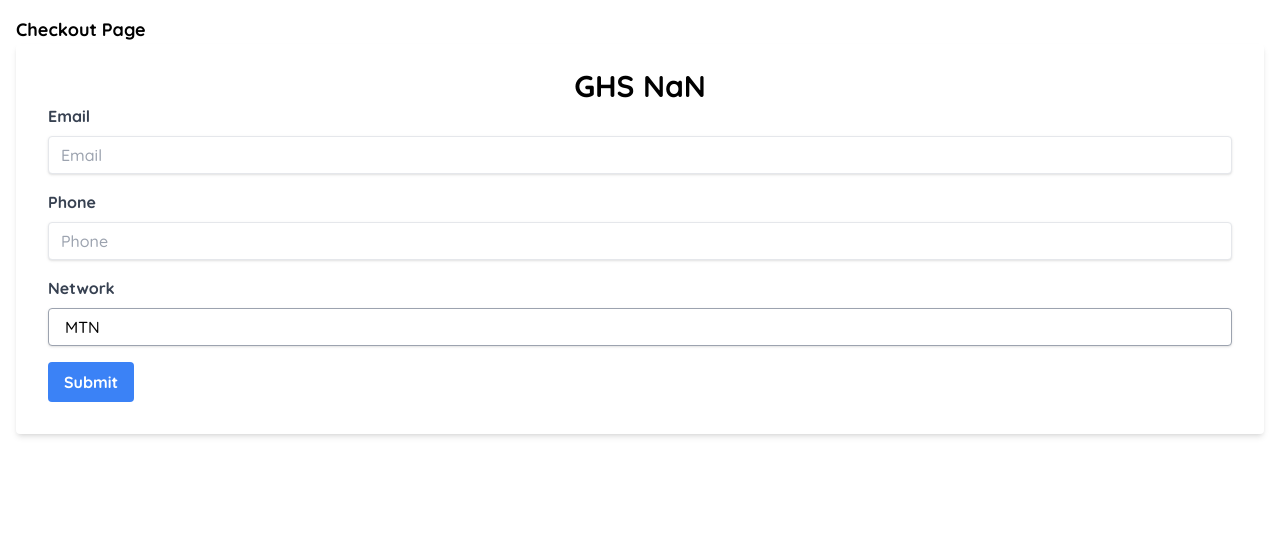
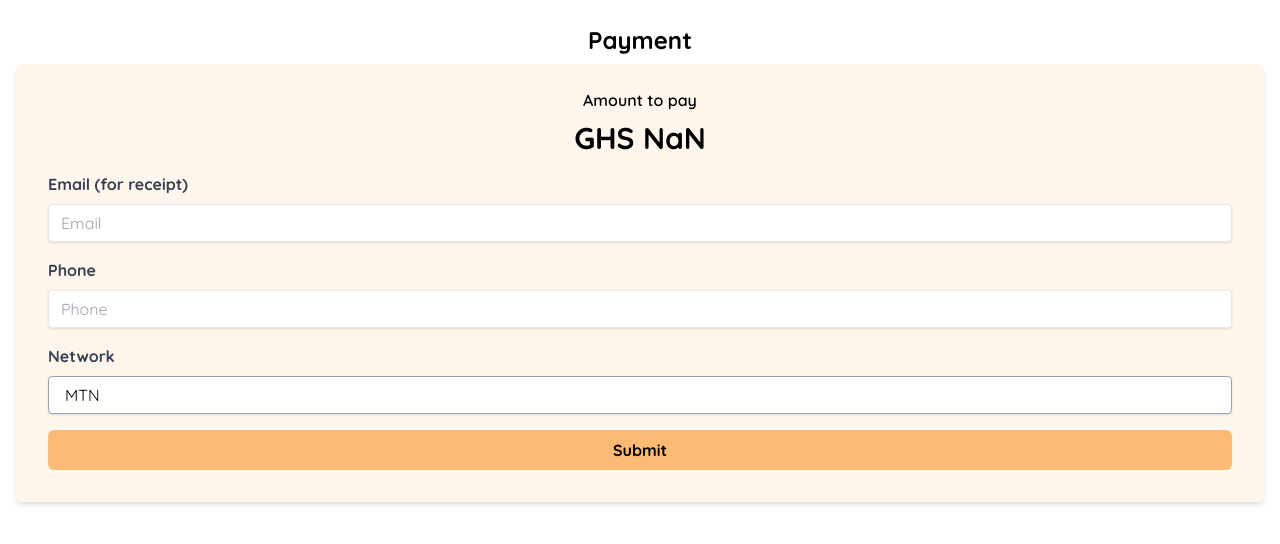
Before and after one commit to ernest-lamptey/christy-frontend, a Next.js app: page /checkout in a window 1280 px wide. Shown: the top 544 px of the page. Built offline with nearby package versions, Linux system fonts and the light colour scheme.

Commit message:
add payment methods

```diff
--- a/components/action_card.js
+++ b/components/action_card.js
@@ -1,11 +1,12 @@
-export default function ActionCard({navigate, buttonText}) {
+export default function ActionCard({navigate, goBack, buttonText, step1, step2}) {
     return (
       <main className="rounded-md bg-orange-100 p-3">
-        <h1 className="text-xl font-bold">Tap on an item to add to cart</h1>
-        <p className="text-lg mb-2">You can edit quantities when you
-            go to your cart</p>
-        <button onClick={() => navigate()}
-          className="rounded-md py-2 px-4 text-xl bg-orange-300 font-bold hover:bg-orange-400">{buttonText}</button>
+        <h1 className="text-xl font-bold">1. {step1}</h1>
+        <h1 className="text-xl font-bold mb-2">2. {step2}</h1>
+        <div className="flex gap-4">
+          <button onClick={() => goBack()} className="rounded-md py-2 px-4 text-xl font-bold border-2 border-orange-300 hover:bg-orange-300">Back</button>
+          <button onClick={() => navigate()} className="rounded-md py-2 px-4 text-xl bg-orange-300 font-bold hover:bg-orange-400">{buttonText}</button>
+        </div>
       </main>
     )
   }
--- a/components/product_card.js
+++ b/components/product_card.js
@@ -1,6 +1,7 @@
 import Image from "next/image"
 import { useState, useContext, useEffect } from "react";
 import { OrderContext } from "@/contexts/OrderContext";
+import { capitalize } from "@/utils/utils";
 
 export default function ProductCard({product, addOrRemoveItem}) {
     const { orders, setOrders } = useContext(OrderContext)
@@ -22,14 +23,14 @@ export default function ProductCard({product, addOrRemoveItem}) {
     return (
       <main onClick={setItem} className={`p-1 border rounded-md ${selected ? 'bg-orange-300': ''}`}>
         <Image
-            className="rounded-md aspect-square object-cover"
+            className="rounded-md object-cover"
             src={product.photoUrl}
-            width={120}
+            width={180}
             height={120}
             alt={product.name}
         />
-        <h3 className="font-bold">{product.name.toLowerCase().replace(/\b\w/g, s => s.toUpperCase())}</h3>
-        <p>from GHS {product.price.toFixed(2)}</p>
+        <h3 className="text-lg  text-slate-700 font-bold">{capitalize(product.name)}</h3>
+        <p className="font-medium -mt-1">from <span className="font-bold">GHS {product.price.toFixed(2)}</span></p>
       </main>
     )
   }
--- a/components/product_list.js
+++ b/components/product_list.js
@@ -12,7 +12,7 @@ export default function ProductList({addOrRemoveItems}) {
     return (
         <>
             <h2 className="text-xl font-bold my-2">Shop Vegetables</h2>
-            <main className="m-auto grid grid-cols-3 gap-2 max-h-[65vh] overflow-scroll">
+            <main className="m-auto grid grid-cols-2 gap-2 max-h-[70vh] overflow-scroll">
                 {data && data.map(item => (
                     <ProductCard key={item._id} product={item} addOrRemoveItem={addOrRemoveItems} />
                 ))}
--- a/pages/_app.js
+++ b/pages/_app.js
@@ -6,7 +6,7 @@ export default function App({ Component, pageProps }) {
   return <>
     <Head>
       <style>
-        @import url('https://fonts.googleapis.com/css2?family=Quicksand:wght@500;700&display=swap');
+        @import url('https://fonts.googleapis.com/css2?family=Quicksand:wght@400;500;600;700&display=swap');
       </style>
     </Head>
     <OrderProvider>
--- a/pages/cart.js
+++ b/pages/cart.js
@@ -3,6 +3,7 @@ import { useRouter } from "next/navigation"
 import { useContext, useState } from "react"
 import { OrderContext } from "@/contexts/OrderContext"
 import axios from "axios"
+import { capitalize } from "@/utils/utils"
 
 export default function Cart() {
     const { orders, setOrders } = useContext(OrderContext)
@@ -10,6 +11,10 @@ export default function Cart() {
 
     const orderToFormData = (order) => {
         return {_id: order._id, name: order.name, purchaseAmount: order.value}
+    }
+
+    const handleGoBack = () => {
+        router.back()
     }
 
     const navigateToPayment = () => {
@@ -50,9 +55,15 @@ export default function Cart() {
 
     return (
         <div className="p-4">
-            <ActionCard navigate={navigateToPayment} buttonText="Checkout"/>
-            <div className="max-w-md mx-auto my-8 max-h-[65vh] overflow-scroll">
-                <form  className="shadow-md rounded">
+            <ActionCard navigate={navigateToPayment}
+            goBack={handleGoBack}
+            buttonText="Checkout"
+            step1="Tap amounts to edit"
+            step2="Checkout when ready" />
+            <h2 className="text-xl font-bold my-2">Your Order List</h2>
+
+            <div className="max-w-md mx-auto mb-8 max-h-[70vh] rounded-md overflow-scroll">
+                <form  className="shadow-md rounded-md">
                     <table className="text-left text-lg w-full">
                         <thead className="bg-orange-100" >
                             <tr className="border-b">
@@ -64,7 +75,7 @@ export default function Cart() {
                         <tbody className="text-lg">
                             {orders && orders.map((order) => (
                             <tr className="border-b" key={order._id}>
-                                <td className="p-2">{order.name}</td>
+                                <td className="p-2">{capitalize(order.name)}</td>
                                 <td className="p-2">{order.price.toFixed(2)}</td>
                                 <td className="p-2">
                                 <input
@@ -85,7 +96,7 @@ export default function Cart() {
                                     Total:
                                 </td>
                                 <td className="py-2 font-medium">
-                                    {formData.reduce((acc, curr) => acc + Number(curr.purchaseAmount), 0).toFixed(2)}
+                                   GHS {formData.reduce((acc, curr) => acc + Number(curr.purchaseAmount), 0).toFixed(2)}
                                 </td>
                             </tr>
                         </tfoot>
--- a/pages/checkout.js
+++ b/pages/checkout.js
@@ -1,26 +1,44 @@
 import { useState } from "react"
 import { useRouter } from "next/router"
+import axios from "axios"
+
 
 export default function Checkout() {
     const router = useRouter()
+    const [toggleForm, setToggleForm] = useState(false)
+    const [otp, setOtp] = useState('')
     const [email, setEmail] = useState('')
     const [phone, setPhone] = useState('')
     const [provider, setProvider] = useState("mtn")
-    const amount = Number(router.query.amount)
+    const totalAmount = Number(router.query.amount)
 
-    const handleSubmit= (e) => {
+    //mtn goes straight to make request
+    const handlePayment = () => {
+        axios.post('http://localhost:5000/api/v1/pay', {email, phone, provider, totalAmount})
+            .then((response) => console.log(response))
+            .catch(error => console.log(error))
+    }
+
+    //this is just for airtel and vodafone
+    const handleOTP = (e) => {
         e.preventDefault()
-        console.log(email, phone, provider, amount)
+        console.log(top)
+        setToggleForm(false)
     }
+
 
     return (
         <div className="p-4">
-            <h3 className="text-lg font-semibold">Checkout Page</h3>
-            <form onSubmit={handleSubmit} className="bg-white shadow-md rounded px-8 pt-6 pb-8 mb-4">
-                <h1 className="text-center text-3xl font-semibold">GHS {amount.toFixed(2)}</h1>
+            <h2 className="text-2xl text-center font-bold my-2">Payment</h2>
+            { !toggleForm &&
+                <form className="bg-orange-50 shadow-md rounded-md px-8 pt-6 pb-8 mb-4">
+                    <div className="text-center">
+                        <span className="font-semibold">Amount to pay</span>
+                        <p className="text-3xl font-bold p-2 mb-2">GHS {totalAmount.toFixed(2)}</p>
+                    </div>
                     <div className="mb-4">
                         <label className="block text-gray-700 font-bold mb-2" htmlFor="email">
-                    Email
+                        Email (for receipt)
                         </label>
                         <input value={email} onChange={(e) => setEmail(e.target.value)} className="shadow appearance-none border rounded w-full py-2 px-3 text-gray-700 leading-tight focus:outline-none focus:shadow-outline" id="email" type="text" placeholder="Email"/>
                     </div>
@@ -43,11 +61,27 @@ export default function Checkout() {
                         </div>
                     </div>
                     <div className="flex items-center justify-between">
-                    <button className="bg-blue-500 hover:bg-blue-700 text-white font-bold py-2 px-4 rounded focus:outline-none focus:shadow-outline" type="submit">
+                        <button onClick={handlePayment} className="bg-orange-300 w-full hover:bg-orange-400 font-bold py-2 px-4 rounded-md" type="button">
                         Submit
                         </button>
                     </div>
                 </form>
+            }
+
+            { toggleForm &&
+                <form onSubmit={handleOTP} className="bg-orange-50 shadow-md rounded-md px-8 pt-6 pb-8 mb-4">
+                    <h1 className="text-center text-lg font-semibold mb-4">Confirmation Code</h1>
+                    <div className="mb-4">
+                        <input value={otp} onChange={(e) => setOtp(e.target.value)} className="shadow appearance-none border rounded w-full py-2 px-3 text-gray-700 leading-tight focus:outline-none focus:shadow-outline" id="email" type="text" placeholder="Enter the code"/>
+                    </div>
+                    <div className="flex items-center justify-between">
+                        <button className="bg-orange-300 w-full hover:bg-orange-400 font-bold py-2 px-4 rounded-md" type="submit">
+                        Submit
+                        </button>
+                    </div>
+                </form>
+            }
+
 
         </div>
     )
--- a/pages/products.js
+++ b/pages/products.js
@@ -3,7 +3,7 @@ import ProductList from "@/components/product_list";
 import { useRouter } from 'next/navigation';
 import { useContext } from "react";
 import { OrderContext } from "@/contexts/OrderContext";
-import addOrRemoveOrder from "@/utils/utils";
+import { addOrRemoveOrder } from "@/utils/utils";
 
 export default function Products() {
     const { orders, setOrders } = useContext(OrderContext)
@@ -11,6 +11,10 @@ export default function Products() {
 
     const navigateToCart = () => {
         router.push('/cart')
+    }
+
+    const handleGoBack = () => {
+        router.back()
     }
 
     function addOrRemove(item) {
@@ -21,7 +25,11 @@ export default function Products() {
 
     return (
         <div className="p-4">
-            <ActionCard navigate={navigateToCart} buttonText="View Cart" />
+            <ActionCard navigate={navigateToCart}
+            goBack={handleGoBack}
+            buttonText="View Cart"
+            step1="Add your items..."
+            step2="Hit the cart to continue" />
             <ProductList addOrRemoveItems={addOrRemove} />
         </div>
     )
--- a/utils/utils.js
+++ b/utils/utils.js
@@ -1,4 +1,4 @@
-export default function addOrRemoveOrder (arr, elem) {
+export function addOrRemoveOrder (arr, elem) {
     const index = arr.indexOf(elem);
     if (index !== -1) {
       arr.splice(index, 1);
@@ -7,3 +7,7 @@ export default function addOrRemoveOrder (arr, elem) {
     }
     return arr;
 }
+
+export function capitalize (text) {
+  return text.toLowerCase().replace(/\b\w/g, s => s.toUpperCase())
+}
```
Lines whose indentation alone changed are shown as unchanged.
